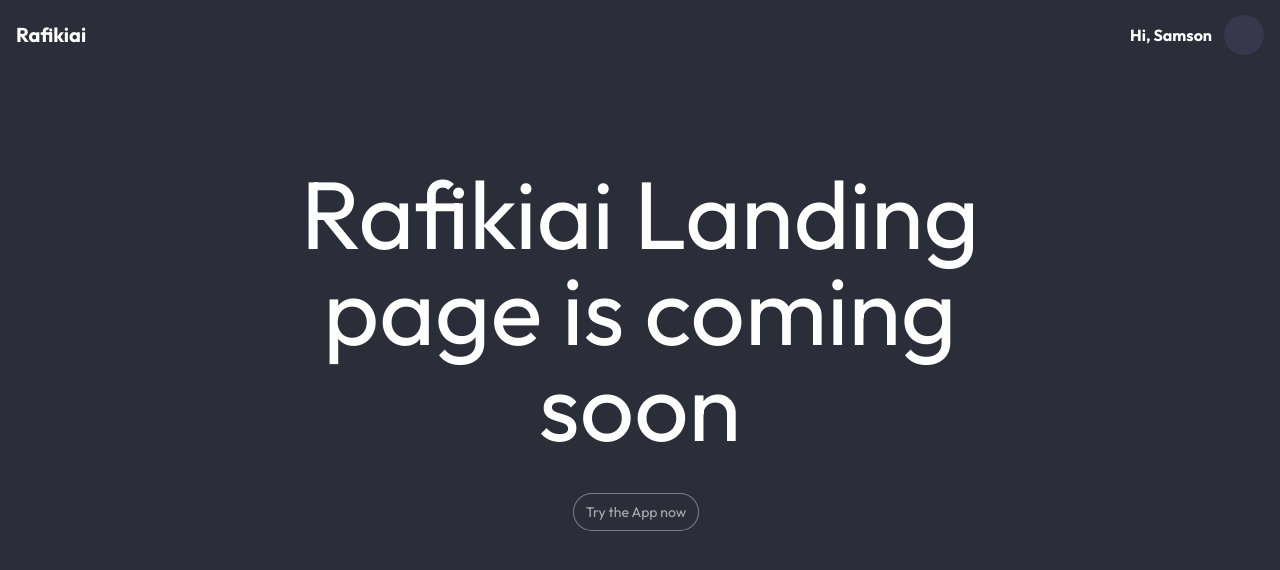
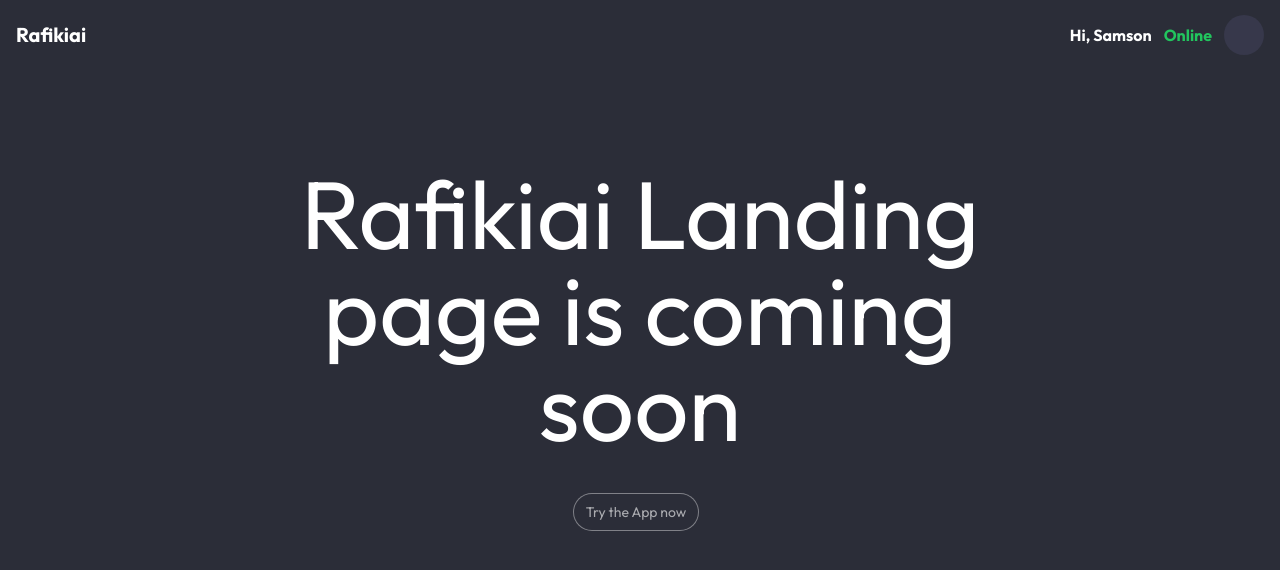
Before and after one commit to sammyodiagbe/gemini-project, a Next.js app: page / in a window 1280 px wide. Shown: the top 570 px of the page. Built offline with nearby package versions, Linux system fonts and the light colour scheme; no server answers.

Commit message:
ux: letting the user know when they are online or offline"

```diff
--- a/src/components/navbar.tsx
+++ b/src/components/navbar.tsx
@@ -1,5 +1,5 @@
 import Link from "next/link";
-import PomodoroTimerComponent from "./pomodoroTimerComponent";
+import NetworkStatusComponent from "./networkStatusComponent";
 
 const Navbar = () => {
   return (
@@ -14,6 +14,9 @@ const Navbar = () => {
             <b>Hi, Samson</b>
           </li>
           <li>
+            <NetworkStatusComponent />
+          </li>
+          <li>
             <div className="h-[2.5rem] w-[2.5rem] rounded-full bg-onBackground" />
           </li>
         </ul>
--- a/src/components/networkStatusComponent.tsx
+++ b/src/components/networkStatusComponent.tsx
@@ -1,5 +1,6 @@
 "use client";
 
+import { cn } from "@/lib/utils";
 import { useState } from "react";
 
 const NetworkStatusComponent = () => {
@@ -20,7 +21,11 @@ const NetworkStatusComponent = () => {
   });
 
   return (
-    <div className="">you are currently {isOnline ? "Online" : "Offline"}</div>
+    <div
+      className={cn("font-bold", isOnline ? "text-green-500" : "text-red-600")}
+    >
+      {isOnline ? "Online" : "Offline"}
+    </div>
   );
 };
 
```
